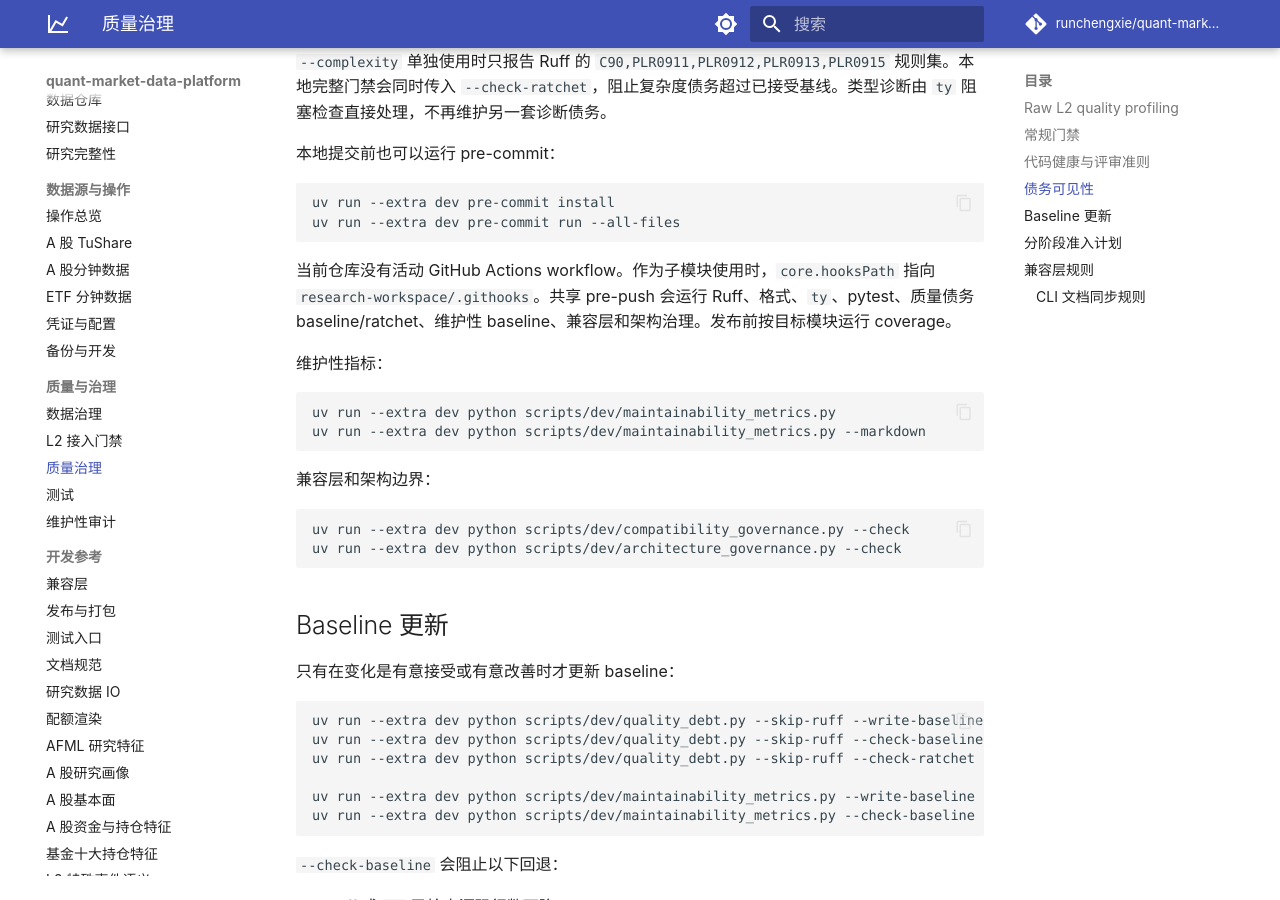
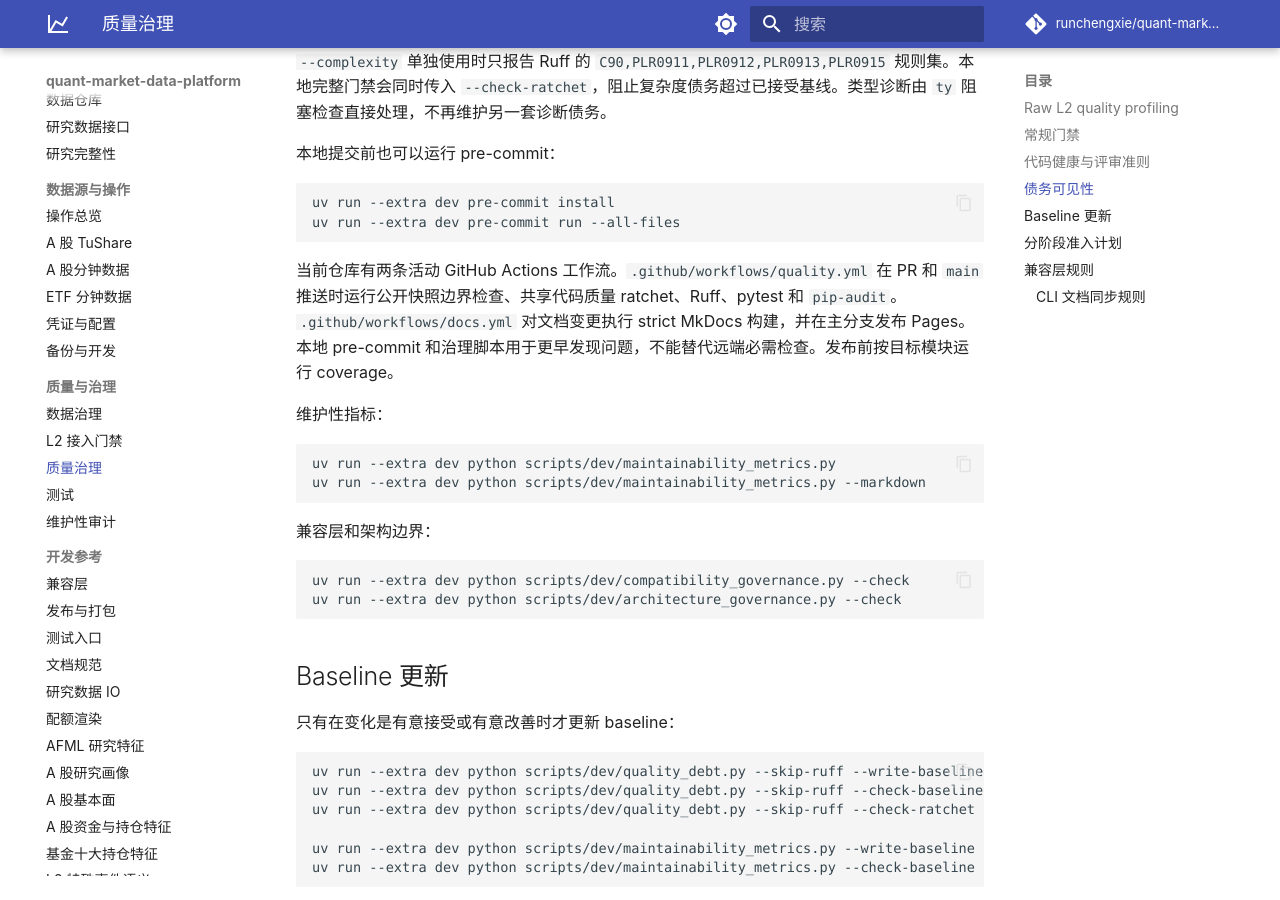
Before and after one commit to runchengxie/quant-market-data-platform, an MkDocs documentation site: the page built from docs/quality-governance.md, in a window 1280 px wide and 900 px high, scrolled down 2740 px. Built offline with MkDocs 1.6.1 and Material for MkDocs 9.7.7, drawn with Linux system fonts in a browser that asks for light colours; comment, search, counter and statistics services are not loaded; some of the changed text lies outside the part shown.

Commit message:
docs: reflect active quality workflows

````diff
--- a/docs/quality-governance.md
+++ b/docs/quality-governance.md
@@ -126,9 +126,10 @@ uv run --extra dev pre-commit install
 uv run --extra dev pre-commit run --all-files
 ```
 
-当前仓库没有活动 GitHub Actions workflow。作为子模块使用时，`core.hooksPath` 指向
-`research-workspace/.githooks`。共享 pre-push 会运行 Ruff、格式、`ty`、pytest、质量债务
-baseline/ratchet、维护性 baseline、兼容层和架构治理。发布前按目标模块运行 coverage。
+当前仓库有两条活动 GitHub Actions 工作流。`.github/workflows/quality.yml` 在 PR 和
+`main` 推送时运行公开快照边界检查、共享代码质量 ratchet、Ruff、pytest 和 `pip-audit`。
+`.github/workflows/docs.yml` 对文档变更执行 strict MkDocs 构建，并在主分支发布 Pages。
+本地 pre-commit 和治理脚本用于更早发现问题，不能替代远端必需检查。发布前按目标模块运行 coverage。
 
 维护性指标：
 
````
Also changed, not shown: other parts of docs/quality-governance.md (+1 -1 lines).
